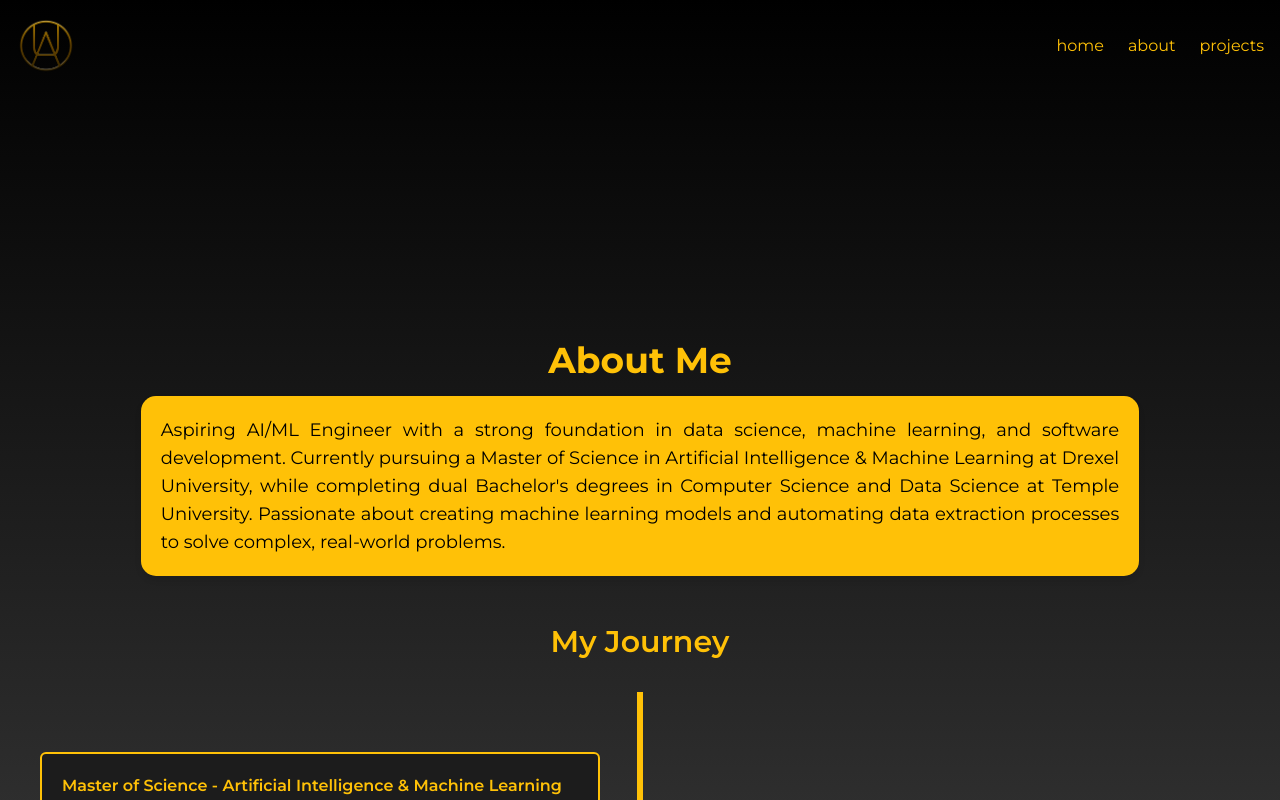
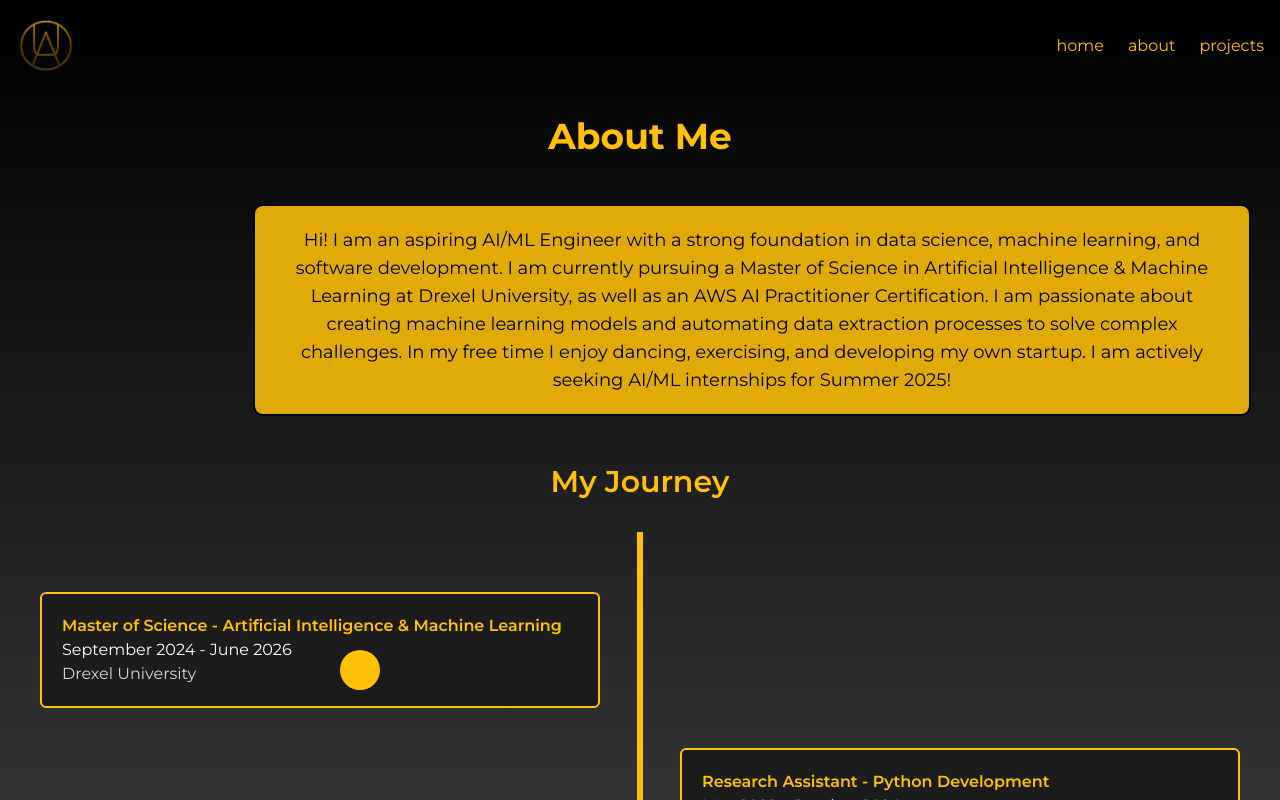
Before and after one commit to AlanU21/AlanU21.github.io, a Next.js app: page /about in a window 1280 px wide. Shown: the top 800 px of the page. Built offline with nearby package versions, Linux system fonts and the light colour scheme.

Commit message:
Styling changes

```diff
--- a/pages/about.js
+++ b/pages/about.js
@@ -1,10 +1,10 @@
-import { useState, useEffect } from 'react';
-import Head from 'next/head';
-import Image from 'next/image';
-import { motion, useAnimation } from 'framer-motion';
-import { useInView } from 'react-intersection-observer';
-import Timeline from '../components/Timeline';
-import styles from '../styles/About.module.css';
+import { useState, useEffect } from "react";
+import Head from "next/head";
+import Image from "next/image";
+import { motion, useAnimation } from "framer-motion";
+import { useInView } from "react-intersection-observer";
+import Timeline from "../components/Timeline";
+import styles from "../styles/About.module.css";
 
 const About = () => {
   const [imageLoaded, setImageLoaded] = useState(false);
@@ -16,7 +16,7 @@ const About = () => {
 
   useEffect(() => {
     if (inView) {
-      controls.start('visible');
+      controls.start("visible");
     }
   }, [controls, inView]);
 
@@ -29,7 +29,10 @@ const About = () => {
     <div className="container mx-auto px-4 py-8">
       <Head>
         <title>Alan Uthuppan - Portfolio</title>
-        <meta name="description" content="Learn more about Alan Uthuppan, an aspiring AI/ML Engineer with a strong foundation in data science, machine learning, and software development." />
+        <meta
+          name="description"
+          content="Learn more about Alan Uthuppan, an aspiring AI/ML Engineer with a strong foundation in data science, machine learning, and software development."
+        />
       </Head>
 
       <motion.div
@@ -38,23 +41,39 @@ const About = () => {
         animate="visible"
         variants={variants}
       >
-        <div className="relative w-48 h-48 mx-auto mb-8">
+        <h1 className="text-4xl font-bold text-gold mb-8">About Me</h1>
+      </motion.div>
+
+      <motion.div
+        className="flex flex-col md:flex-row items-center mb-12 mx-auto"
+        initial="hidden"
+        animate="visible"
+        variants={variants}
+      >
+        <div className="relative w-48 h-48 mx-auto md:mx-0 mb-8 md:mb-0 md:mr-8">
           <Image
             src="/images/prof.jpeg"
             alt="Alan Uthuppan"
             layout="fill"
             objectFit="cover"
-            className={`rounded-full ${styles.profileImage} ${imageLoaded ? 'opacity-100' : 'opacity-0'}`}
+            className={`rounded-full ${styles.profileImage} ${
+              imageLoaded ? "opacity-100" : "opacity-0"
+            }`}
             onLoadingComplete={() => setImageLoaded(true)}
           />
         </div>
-        <h1 className="text-4xl font-bold text-gold mb-4">About Me</h1>
-        <div className={`${styles.blurbContainer} mx-auto`}>
-          <p className={`${styles.blurb} text-black text-lg`}>
-            Aspiring AI/ML Engineer with a strong foundation in data science, machine learning, and software development.
-            Currently pursuing a Master of Science in Artificial Intelligence & Machine Learning at Drexel University,
-            while completing dual Bachelor's degrees in Computer Science and Data Science at Temple University.
-            Passionate about creating machine learning models and automating data extraction processes to solve complex, real-world problems.
+
+        <div className={`${styles.blurbContainer} mx-auto md:w-2/3`}>
+          <p className={`${styles.blurb} text-white text-lg`}>
+            Hi! I am an aspiring AI/ML Engineer with a strong foundation in data
+            science, machine learning, and software development. I am currently
+            pursuing a Master of Science in Artificial Intelligence & Machine
+            Learning at Drexel University, as well as an AWS AI Practitioner
+            Certification. I am passionate about creating machine learning
+            models and automating data extraction processes to solve complex
+            challenges. In my free time I enjoy dancing, exercising, and
+            developing my own startup. I am actively seeking AI/ML internships
+            for Summer 2025!
           </p>
         </div>
       </motion.div>
@@ -65,7 +84,9 @@ const About = () => {
         animate={controls}
         variants={variants}
       >
-        <h2 className="text-3xl font-semibold text-gold mb-8 text-center">My Journey</h2>
+        <h2 className="text-3xl font-semibold text-gold mb-8 text-center">
+          My Journey
+        </h2>
         <Timeline />
       </motion.div>
     </div>
--- a/pages/index.js
+++ b/pages/index.js
@@ -6,7 +6,6 @@ import NavBar from "../components/NavBar";
 import Footer from "../components/Footer";
 
 export default function Home() {
-  // Controls for each section animation
   const navControls = useAnimation();
   const helloControls = useAnimation();
   const nameControls = useAnimation();
@@ -14,19 +13,16 @@ export default function Home() {
   const buttonControls = useAnimation();
   const footerControls = useAnimation();
 
-  // States to track completion of animations
   const [isNavComplete, setIsNavComplete] = useState(false);
   const [isHelloComplete, setIsHelloComplete] = useState(false);
   const [isNameComplete, setIsNameComplete] = useState(false);
 
-  // Start NavBar animation first
   useEffect(() => {
     navControls.start("visible").then(() => {
       setIsNavComplete(true);
     });
   }, [navControls]);
 
-  // Start "Hello 👋🏾, I'm" animation after NavBar animation completes
   useEffect(() => {
     if (isNavComplete) {
       helloControls.start("visible").then(() => {
@@ -35,7 +31,6 @@ export default function Home() {
     }
   }, [isNavComplete, helloControls]);
 
-  // Start name typing animation after "Hello 👋🏾, I'm" animation completes
   useEffect(() => {
     if (isHelloComplete) {
       nameControls.start("visible").then(() => {
@@ -44,7 +39,6 @@ export default function Home() {
     }
   }, [isHelloComplete, nameControls]);
 
-  // Start rest of the page animations after name typing completes
   useEffect(() => {
     if (isNameComplete) {
       textControls.start("visible");
@@ -53,7 +47,6 @@ export default function Home() {
     }
   }, [isNameComplete, textControls, buttonControls, footerControls]);
 
-  // Variants for the animations
   const navVariants = {
     hidden: { y: -100, opacity: 0 },
     visible: { y: 0, opacity: 1, transition: { duration: 0.5 } },
@@ -117,7 +110,6 @@ export default function Home() {
       </Head>
 
       <div className="container mx-auto px-4 py-20 text-center">
-        {/* "Hello 👋🏾, I'm" Animation */}
         <motion.div
           initial="hidden"
           animate={helloControls}
@@ -128,7 +120,6 @@ export default function Home() {
           </h2>
         </motion.div>
 
-        {/* Name Typing Animation */}
         <motion.h1
           initial="hidden"
           animate={nameControls}
@@ -138,8 +129,11 @@ export default function Home() {
           Alan Uthuppan
         </motion.h1>
 
-        {/* Follow Up Text Animation */}
-        <motion.div initial="hidden" animate={textControls} variants={textVariants}>
+        <motion.div
+          initial="hidden"
+          animate={textControls}
+          variants={textVariants}
+        >
           <p className="text-white text-lg md:text-xl lg:text-2xl mb-12">
             If I haven&apos;t had the chance to introduce myself yet,
             <br /> this is the next best thing...
@@ -147,7 +141,6 @@ export default function Home() {
           </p>
         </motion.div>
 
-        {/* Button Animation */}
         <motion.div
           initial="hidden"
           animate={buttonControls}
--- a/pages/projects.js
+++ b/pages/projects.js
@@ -96,7 +96,7 @@ const Projects = () => {
         />
       </Head>
 
-      <h1 className="text-3xl pt-5 font-bold text-center text-[#FFC107] mb-6">Projects</h1>
+      <h1 className="text-4xl pt-5 font-bold text-center text-[#FFC107] mb-6">Projects</h1>
       <motion.div
         initial={{ opacity: 0 }}
         animate={{ opacity: 1 }}
--- a/styles/about.module.css
+++ b/styles/about.module.css
@@ -1,18 +1,23 @@
 .profileImage {
   transition: opacity 0.5s ease-in-out;
-    border: 4px solid #FFC107;
+  border: 4px solid #ffc107;
   box-shadow: 0 0 20px rgba(255, 193, 7, 0.5);
 }
 
 .blurbContainer {
-    max-width: 80%;
-    background-color: #FFC107;
-    border-radius: 15px;
   padding: 20px;
-    box-shadow: 0 4px 6px rgba(0, 0, 0, 0.1);
+  background-color: #e0ab09;
+  position: relative;
+  border-radius: 10px;
+  border: 2px solid black;
+  z-index: 1;
+  width: 80%;
+  color: white;
 }
 
 .blurb {
-    text-align: justify;
-    color: #000;
+  text-align: center;
+  color: black;
+  font-family: 'Montserrat', sans-serif;
+  font-weight: 500;
 }
--- a/styles/globals.css
+++ b/styles/globals.css
@@ -21,11 +21,10 @@ html {
   overflow: hidden;
   white-space: nowrap;
   border-right: 3px solid gold;
-  width: 13ch; /* Adjust based on text length */
+  width: 13ch;
   animation: typing 3s steps(13, end) forwards, blink-caret 0.75s step-end infinite;
 }
 
-/* Class to hide the cursor after typing is complete */
 .typewriter-finished {
   border-right: none;
 }
@@ -35,7 +34,7 @@ html {
     width: 0;
   }
   to {
-    width: 13ch; /* Adjust based on text length */
+    width: 13ch;
   }
 }
 
--- a/styles/timeline.module.css
+++ b/styles/timeline.module.css
@@ -53,7 +53,6 @@
     color: #1C1C1C;
     font-size: 10px;
     z-index: 100;
-
     top: 50%;
     left: 50%;
     transform: translate(-50%, -50%);
```
Lines whose indentation alone changed are shown as unchanged.
